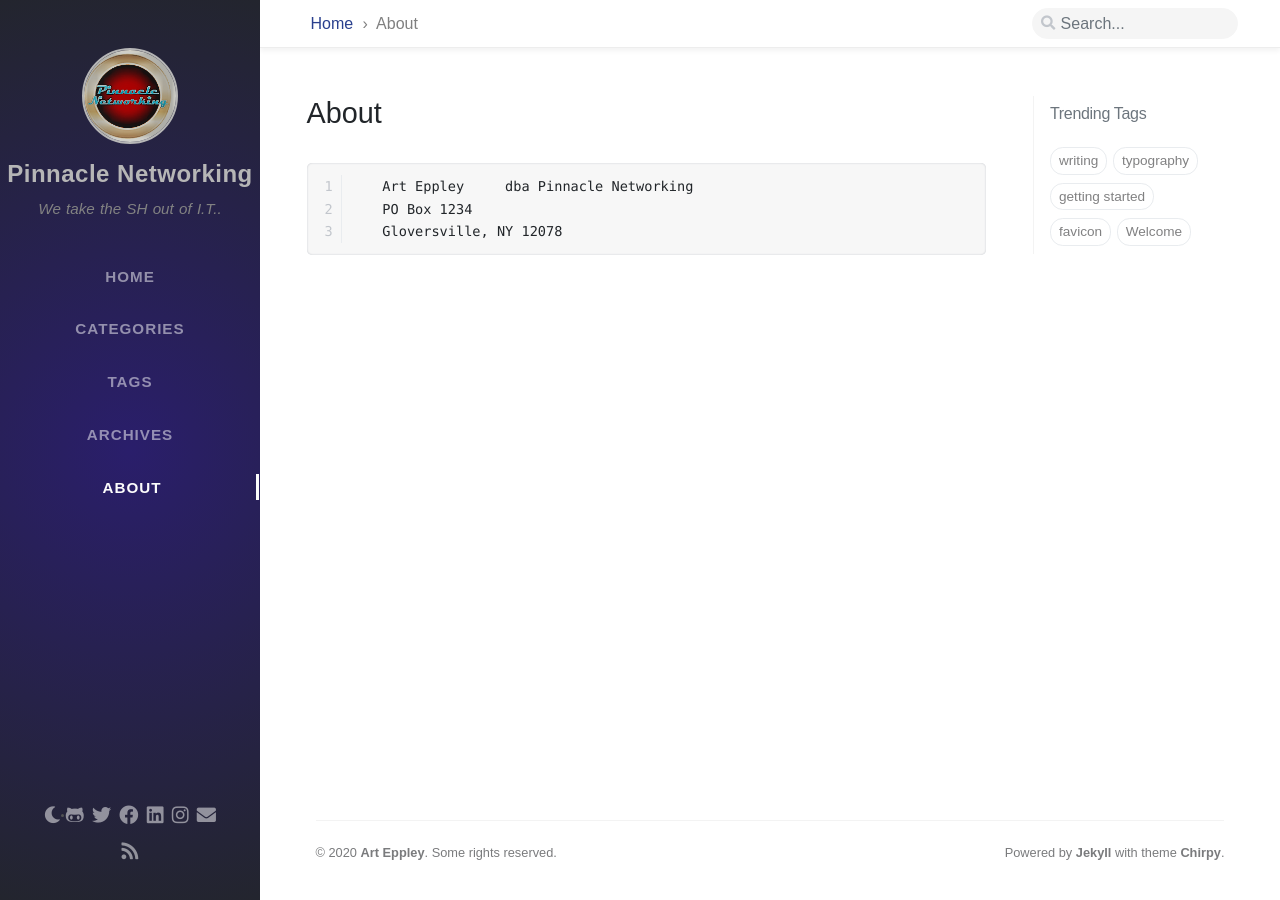
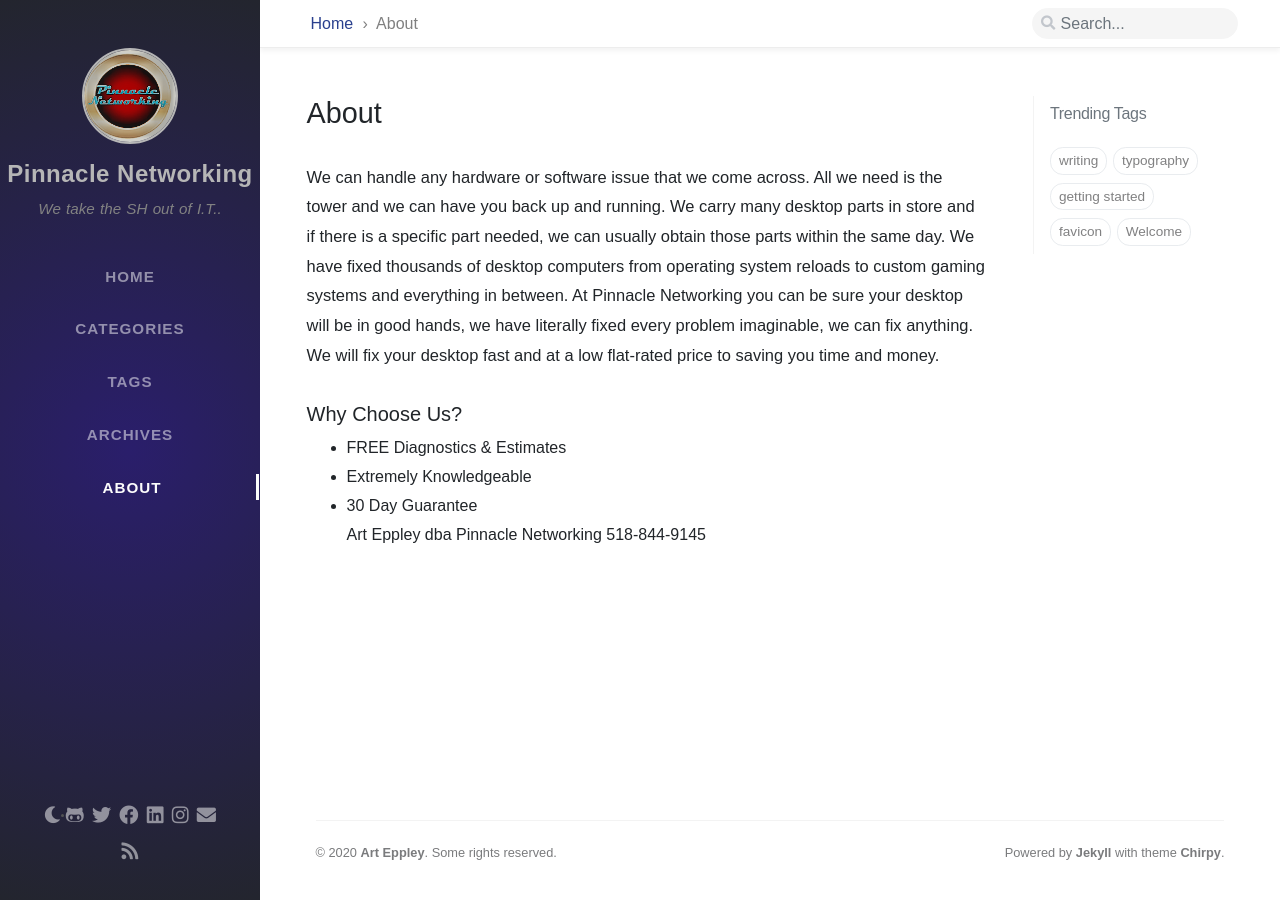
Before and after one commit to Pinnaclenetworking/pinnaclenetworking.github.io, a Jekyll site: the page built from tabs/about.md, in a window 1280 px wide. Built offline with Jekyll 4.4.1, drawn with Linux system fonts in a browser that asks for light colours; nearby versions of some CDN libraries; some web fonts are replaced; our own code applies the rules of GitHub Pages for plain Markdown files; comment, search, counter and statistics services are not loaded.

Commit message:
Update about.md

```diff
--- a/tabs/about.md
+++ b/tabs/about.md
@@ -7,8 +7,16 @@
 # © 2017-2019 Cotes Chung
 # MIT License
 ---
+<p>We can handle any hardware or software issue that we come across. All we need is the tower and we can have you back up and running. We carry many desktop parts in store and if there is a specific part needed, we can usually obtain those parts within the same day. We have fixed thousands of desktop computers from operating system reloads to custom gaming systems and everything in between. At Pinnacle Networking you can be sure your desktop will be in good hands, we have literally fixed every problem imaginable, we can fix anything. We will fix your desktop fast and at a low flat-rated price to saving you time and money.</p>
+
+
+<h3>Why Choose Us?</h3>
+
+<ul>
+   <li>FREE Diagnostics & Estimates</li>
+   <li>Extremely Knowledgeable</li>
+   <li>30 Day Guarantee</li>
 
        Art Eppley
    dba Pinnacle Networking
-       PO Box 1234
-       Gloversville, NY 12078
+       518-844-9145
```
